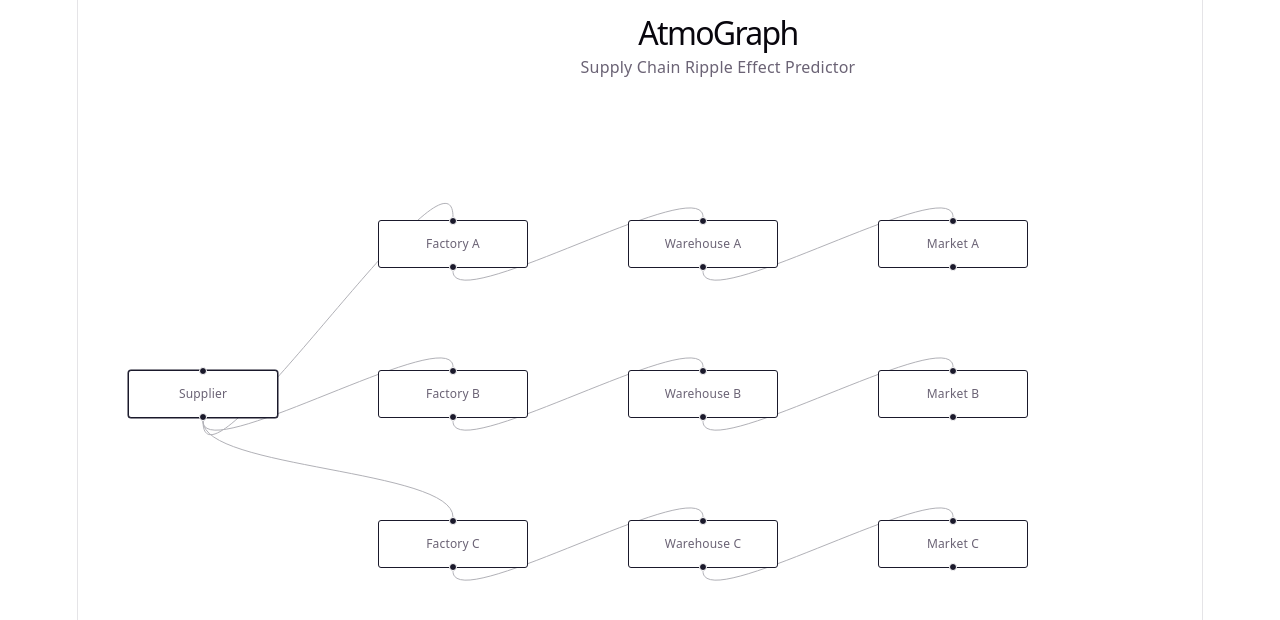
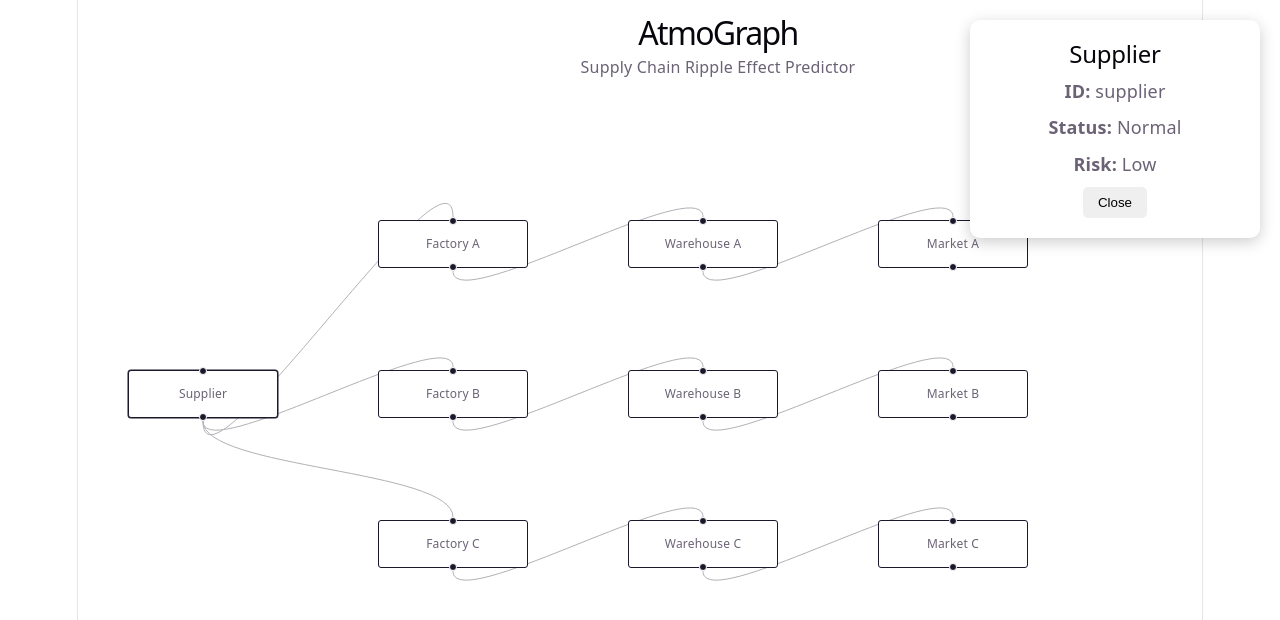
Before and after one commit to adityakokane-020/AtmoGraph, a React app in the folder frontend/: page / in a window 1280 px wide. Both pictures are taken after a click on the element "Supplier". Shown: the top 620 px of the page. Built offline with nearby package versions, Linux system fonts and the light colour scheme; the HTML template or start-up script is replaced by a standard one.

Commit message:
Add node details interaction

```diff
--- a/frontend/src/App.css
+++ b/frontend/src/App.css
@@ -23,3 +23,29 @@
   width: 100%;
   height: calc(100vh - 120px);
 }
+.node-details {
+  position: absolute;
+  top: 20px;
+  right: 20px;
+  width: 250px;
+  padding: 20px;
+  background: white;
+  border-radius: 10px;
+  box-shadow: 0 4px 15px rgba(0, 0, 0, 0.2);
+  z-index: 10;
+}
+
+.node-details h2 {
+  margin-top: 0;
+}
+
+.node-details p {
+  margin: 10px 0;
+}
+
+.node-details button {
+  padding: 8px 15px;
+  border: none;
+  border-radius: 5px;
+  cursor: pointer;
+}
--- a/frontend/src/App.jsx
+++ b/frontend/src/App.jsx
@@ -1,3 +1,4 @@
+import { useState } from "react";
 import { ReactFlow } from "@xyflow/react";
 import "@xyflow/react/dist/style.css";
 import "./App.css";
@@ -59,7 +60,6 @@ const nodes = [
 ];
 
 const edges = [
-  // Supplier → Factories
   {
     id: "supplier-factory-a",
     source: "supplier",
@@ -76,7 +76,6 @@ const edges = [
     target: "factory-c",
   },
 
-  // Factories → Warehouses
   {
     id: "factory-a-warehouse-a",
     source: "factory-a",
@@ -93,7 +92,6 @@ const edges = [
     target: "warehouse-c",
   },
 
-  // Warehouses → Markets
   {
     id: "warehouse-a-market-a",
     source: "warehouse-a",
@@ -112,6 +110,12 @@ const edges = [
 ];
 
 function App() {
+  const [selectedNode, setSelectedNode] = useState(null);
+
+  const handleNodeClick = (event, node) => {
+    setSelectedNode(node);
+  };
+
   return (
     <div className="app">
       <header className="header">
@@ -120,7 +124,33 @@ function App() {
       </header>
 
       <main className="graph-container">
-        <ReactFlow nodes={nodes} edges={edges} />
+        <ReactFlow
+          nodes={nodes}
+          edges={edges}
+          onNodeClick={handleNodeClick}
+        />
+
+        {selectedNode && (
+          <div className="node-details">
+            <h2>{selectedNode.data.label}</h2>
+
+            <p>
+              <strong>ID:</strong> {selectedNode.id}
+            </p>
+
+            <p>
+              <strong>Status:</strong> Normal
+            </p>
+
+            <p>
+              <strong>Risk:</strong> Low
+            </p>
+
+            <button onClick={() => setSelectedNode(null)}>
+              Close
+            </button>
+          </div>
+        )}
       </main>
     </div>
   );
```
